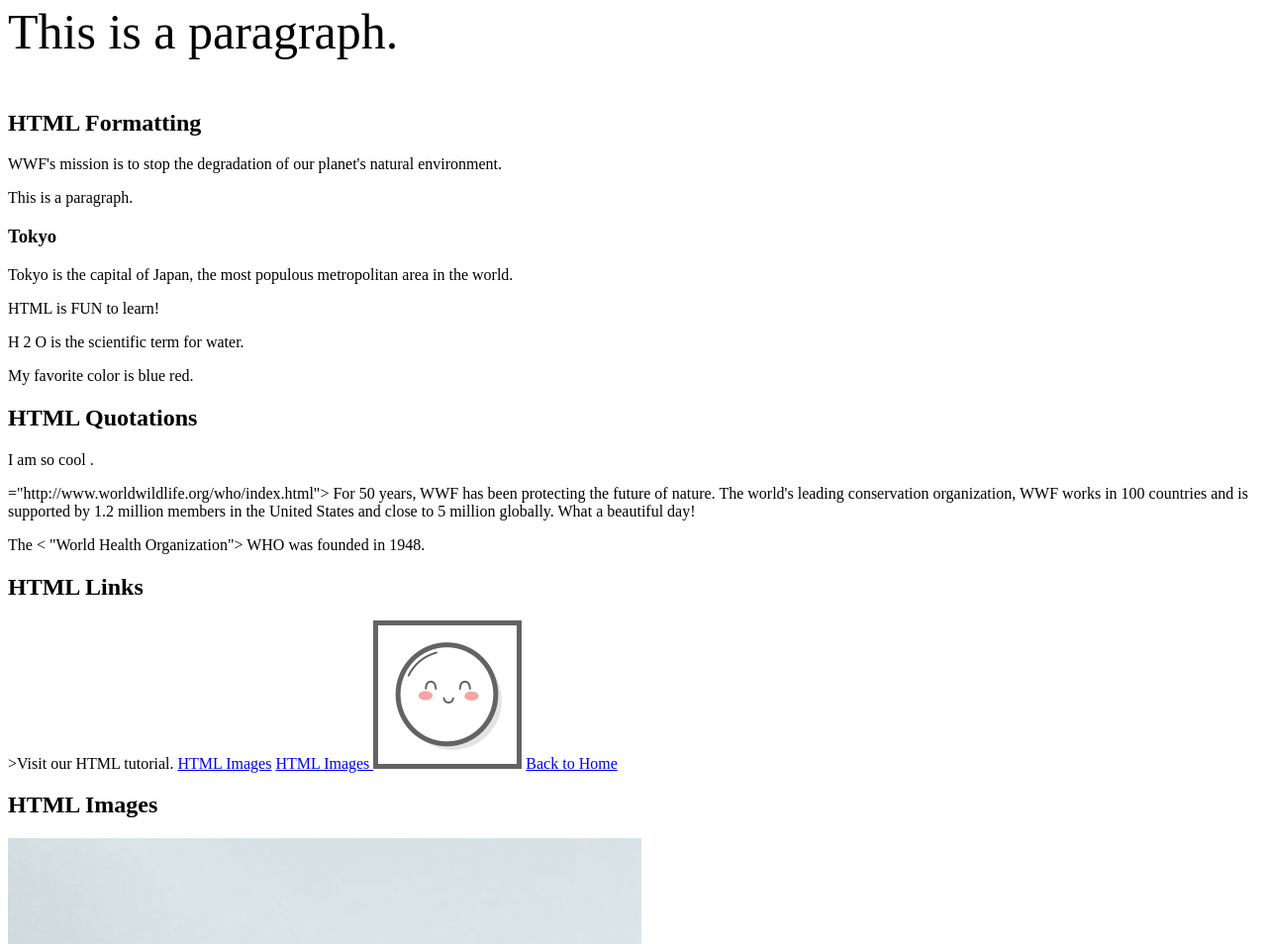
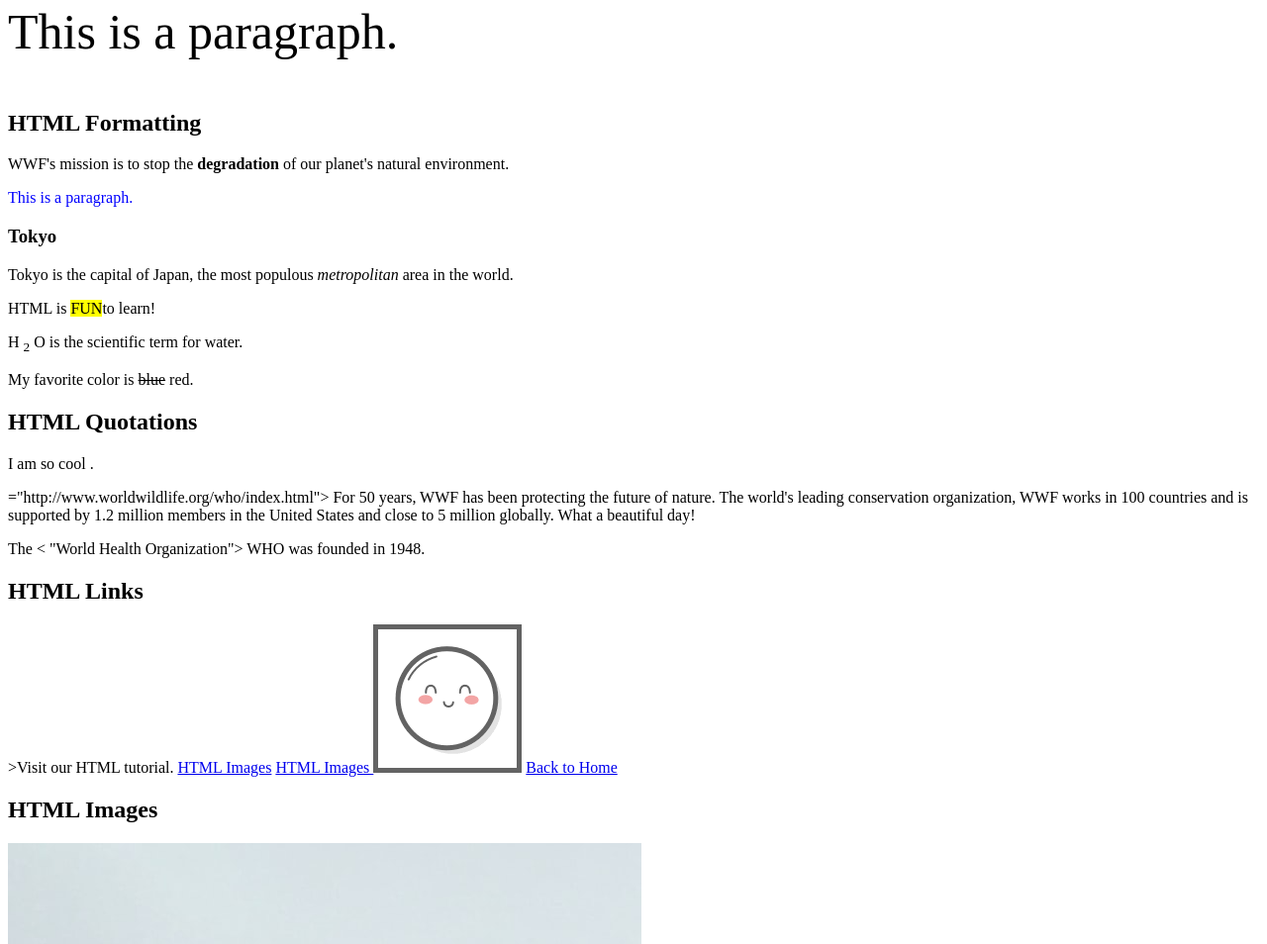
Before and after one commit to stephorc/html-exercises, a plain HTML site: page src/Dini.html in a window 1280 px wide. Shown: the part 1961-2915 px from the top of the page at 99% size. Drawn offline with Linux system fonts and the light colour scheme.

Commit message:
debug section Tokyo Fun sub and strike out

```diff
--- a/src/Dini.html
+++ b/src/Dini.html
@@ -126,50 +126,50 @@
     <h2>HTML Formatting </h2>
 
 
-    <!-- Add extra importance to the word "degradation" in the paragraph below..-->
+    <!-- DONE Add extra importance to the word "degradation" in the paragraph below..-->
 
     <p>
       WWF's mission is to stop the
-      degradation
+      <strong>degradation</strong>
       of our planet's natural environment.
     </p>
 
 
 
-    <!-- Use the correct HTML attribute, and CSS, to set the color of the paragraph to "blue". -->
+    <!-- DONE Use the correct HTML attribute, and CSS, to set the color of the paragraph to "blue". -->
 
-    <p=";">This is a paragraph.</p>
+    <p style="color: blue;">This is a paragraph.</p>
 
 
-      <!-- Emphasize the word "metropolitan" in the text below. -->
+    <!-- DONE Emphasize the word "metropolitan" in the text below. -->
 
     <h3>Tokyo</h3>
 
     <p>
       Tokyo is the capital of Japan, the most populous
-        metropolitan
+      <em>metropolitan</em>
       area in the world.
     </p>
 
 
-      <!-- Highlight the word "FUN" in the text below. -->
+    <!-- DONE Highlight the word "FUN" in the text below. -->
 
-      <p> HTML is FUN to learn! </p>
+    <p> HTML is <mark>FUN</mark>to learn! </p>
 
 
-      <!--Apply subscript formatting to the number "2" in the text below.  -->
+    <!-- DONE Apply subscript formatting to the number "2" in the text below.  -->
 
     <p>
       H
-        2
+      <sub>2</sub>
       O is the scientific term for water.
     </p>
 
-      <!--Add a line through (strikeout) the letters "blue" in the text below.  -->
+    <!-- DONE Add a line through (strikeout) the letters "blue" in the text below.  -->
 
     <p>
       My favorite color is
-        blue
+      <del>blue</del>
       red.
     </p>
 
```
Lines whose indentation alone changed are shown as unchanged.
